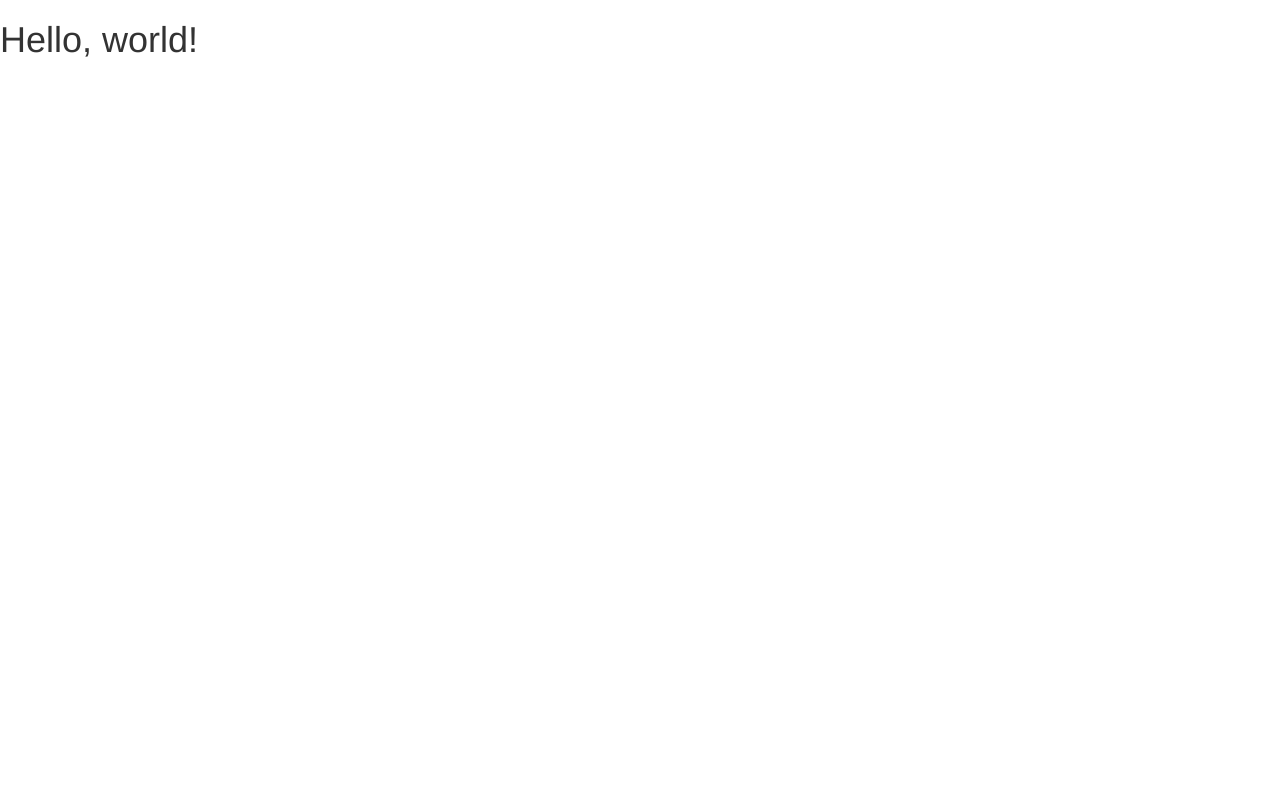
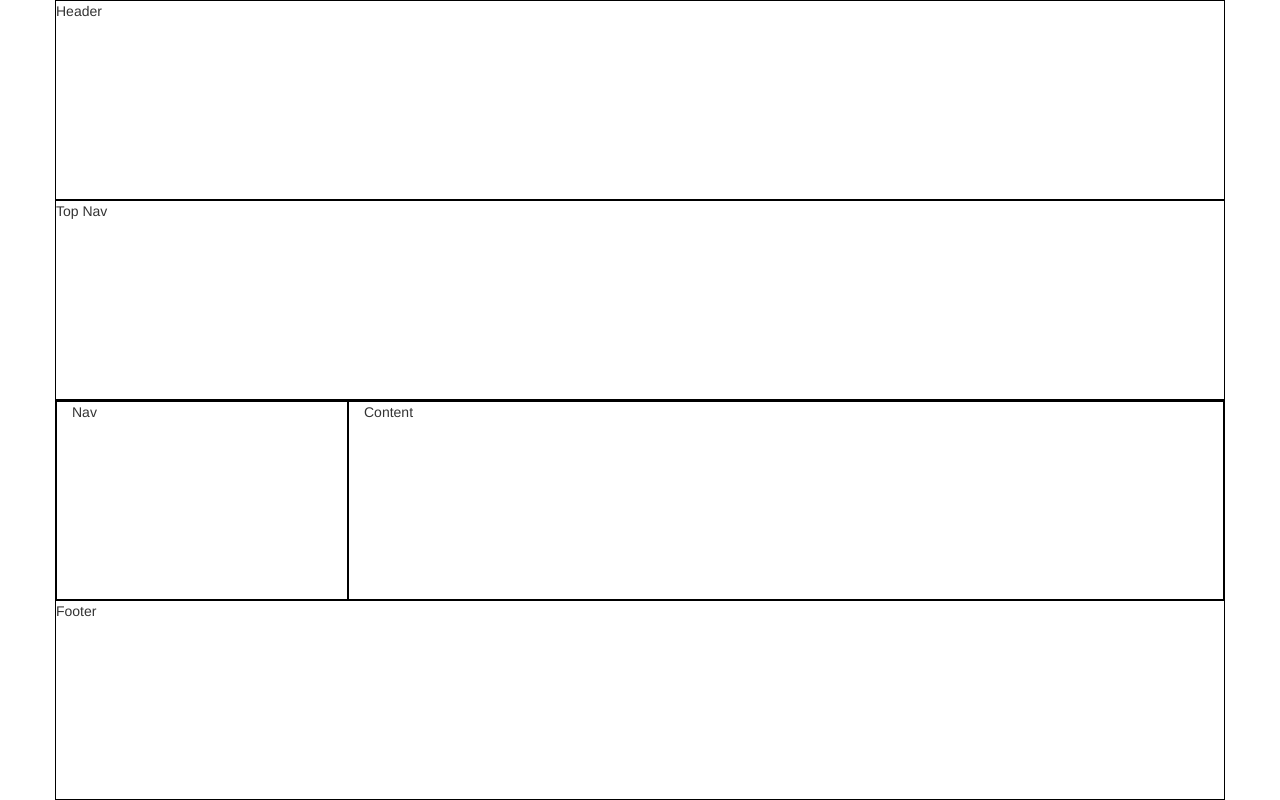
Before and after one commit to gareththomasnz/Bootstrap1, a plain HTML site: page index.html in a window 1280 px wide. Drawn offline with nearby package versions, Linux system fonts and the light colour scheme.

Commit message:
third commit

```diff
--- a/index.html
+++ b/index.html
@@ -10,7 +10,13 @@
 
     <!-- Bootstrap -->
     <link href="css/bootstrap.min.css" rel="stylesheet">
-
+    <link href="css/style.css" rel="stylesheet">
+        <style>
+            .divcol{
+                border:1px solid black;
+                height:200px;
+            }
+        </style>
     <!-- HTML5 shim and Respond.js for IE8 support of HTML5 elements and media queries -->
     <!-- WARNING: Respond.js doesn't work if you view the page via file:// -->
     <!--[if lt IE 9]>
@@ -19,11 +25,21 @@
     <![endif]-->
   </head>
   <body>
-    <h1>Hello, world!</h1>
+    <header class="container-fluid">
+        <div class="container">
+            <div class="row divcol">Header</div>
+            <div class="row divcol">Top Nav</div>
+            <div class="row divcol">
+                <div class="col-md-3 divcol">Nav</div>
+                <div class="col-md-9 divcol">Content</div>
+            </div>
+            <footer class="row divcol">Footer</footer>
+        </div>
 
-    <!-- jQuery (necessary for Bootstrap's JavaScript plugins) -->
+    </header>
+
+
     <script src="https://ajax.googleapis.com/ajax/libs/jquery/1.11.3/jquery.min.js"></script>
-    <!-- Include all compiled plugins (below), or include individual files as needed -->
     <script src="js/bootstrap.min.js"></script>
   </body>
 </html>
```
Also changed, not shown: css/style.css (added).
